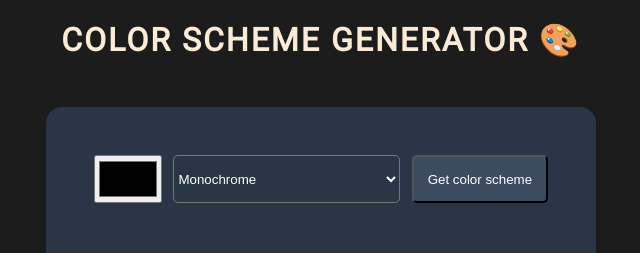
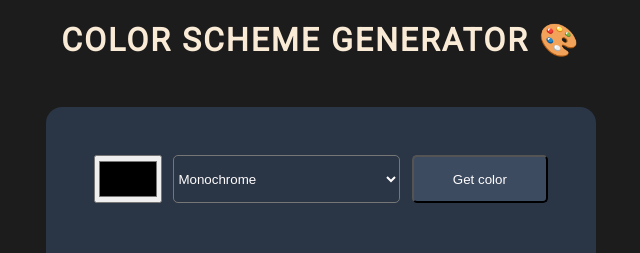
Before and after one commit to RamiAlsayed/color-scheme-generator, a plain HTML site: page index.html in a window 1280 px wide. Shown: the top 253 px of the page, 319-959 px from the left. Drawn offline with Linux system fonts and the light colour scheme.

Commit message:
Update index.html

```diff
--- a/index.html
+++ b/index.html
@@ -31,7 +31,7 @@
           <option value="quad">Quad</option>
         </select>
         <br /><br />
-        <input class="btn" type="submit" value="Get color scheme" />
+        <input class="btn" type="submit" value="Get color" />
       </form>
 
       <div class="color-box">
```
